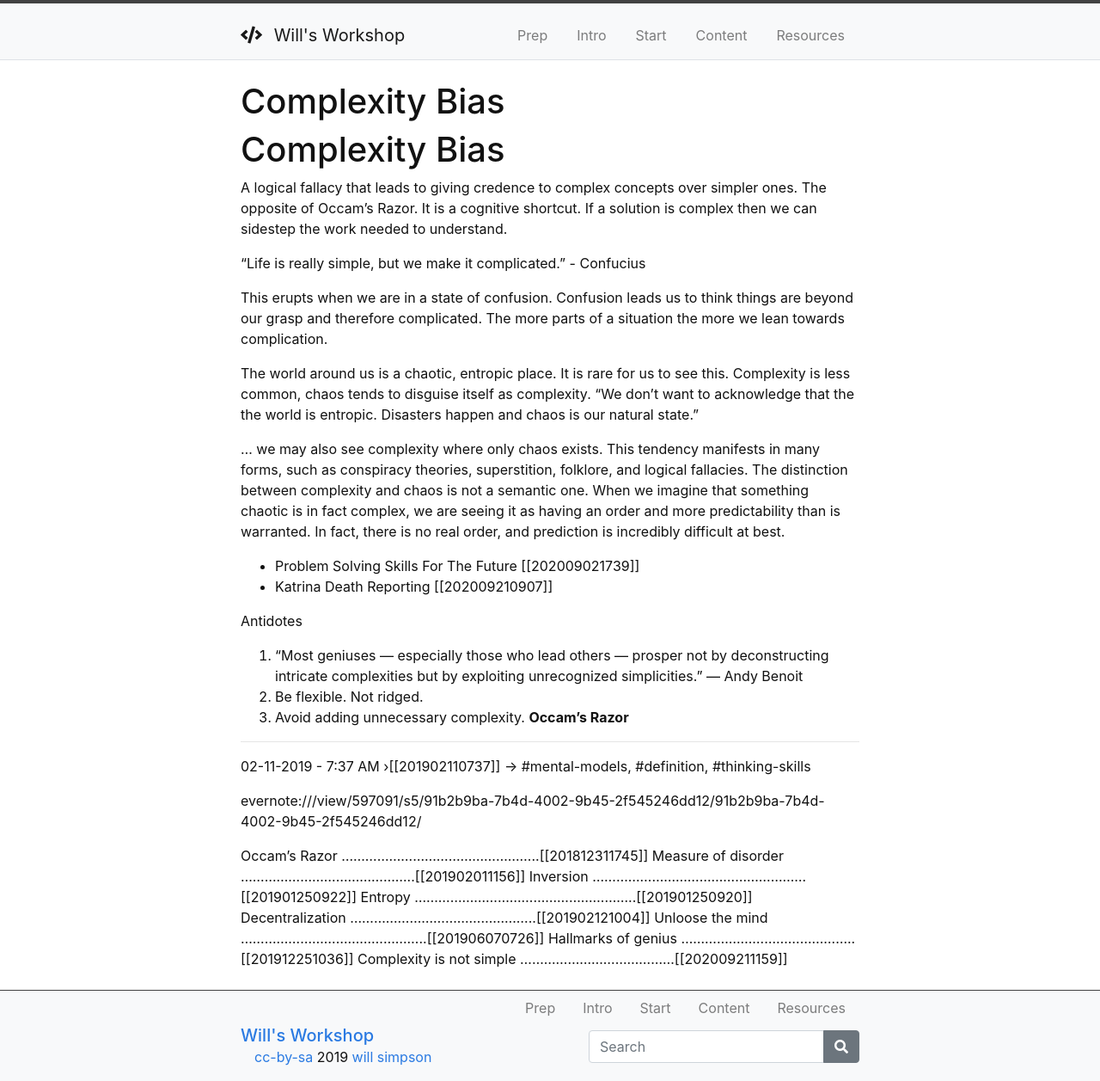
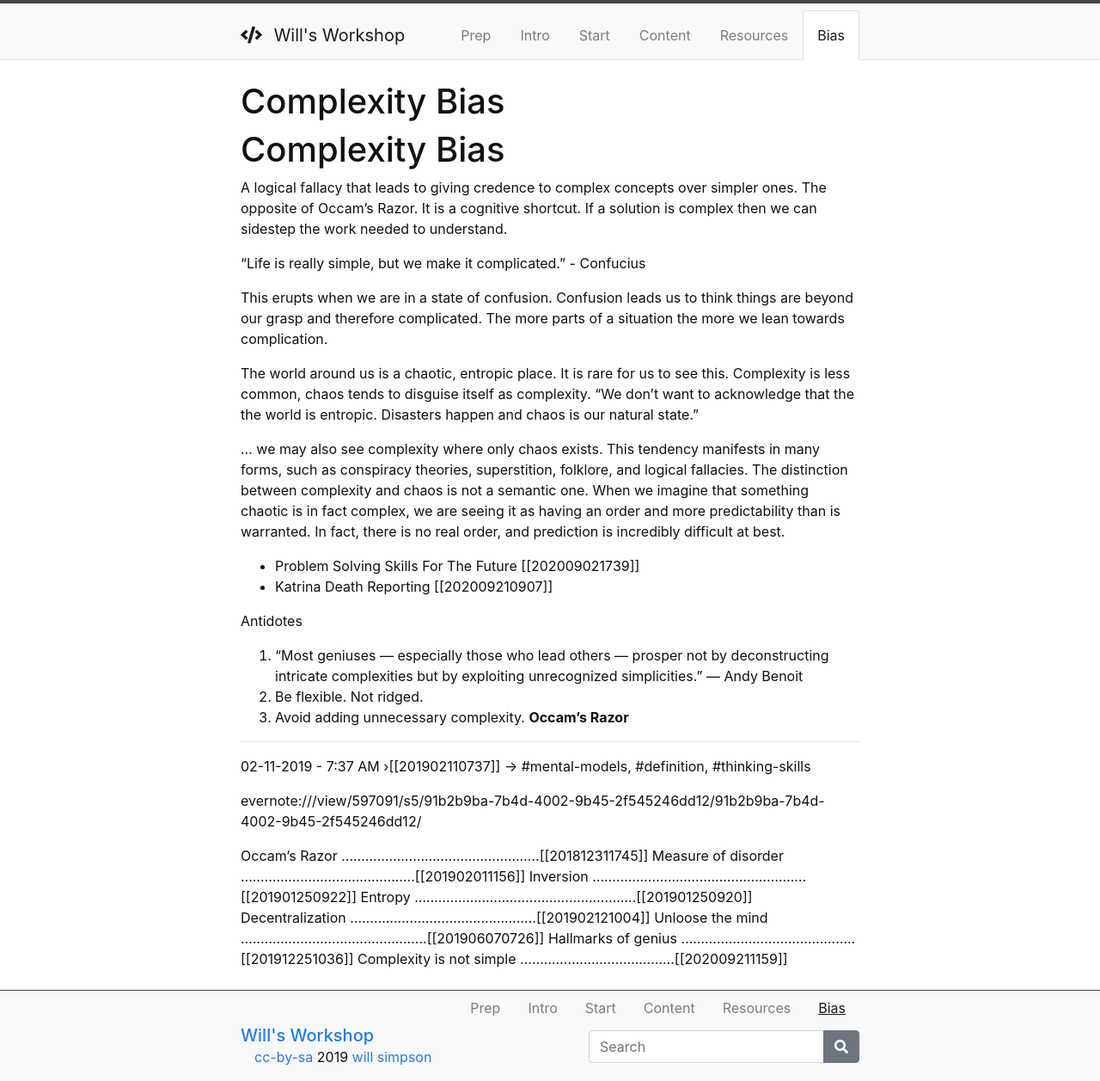
Before and after one commit to woodenzen/workshop-initial, a Jekyll site: the page built from content/5-complexity.md, in a window 1280 px wide. Shown: the whole page at 86% size. Built offline with Jekyll 4.4.1, drawn with Linux system fonts in a browser that asks for light colours; our own code applies the rules of GitHub Pages for plain Markdown files.

Commit message:
added Yaml frontmatter

```diff
--- a/content/5-complexity.md
+++ b/content/5-complexity.md
@@ -1,3 +1,7 @@
+---
+title: Complexity Bias
+nav: Bias
+---
 # Complexity Bias
 
 A logical fallacy that leads to giving credence to complex concepts over simpler ones. The opposite of Occam's Razor. It is a cognitive shortcut. If a solution is complex then we can sidestep the work needed to understand.
```
